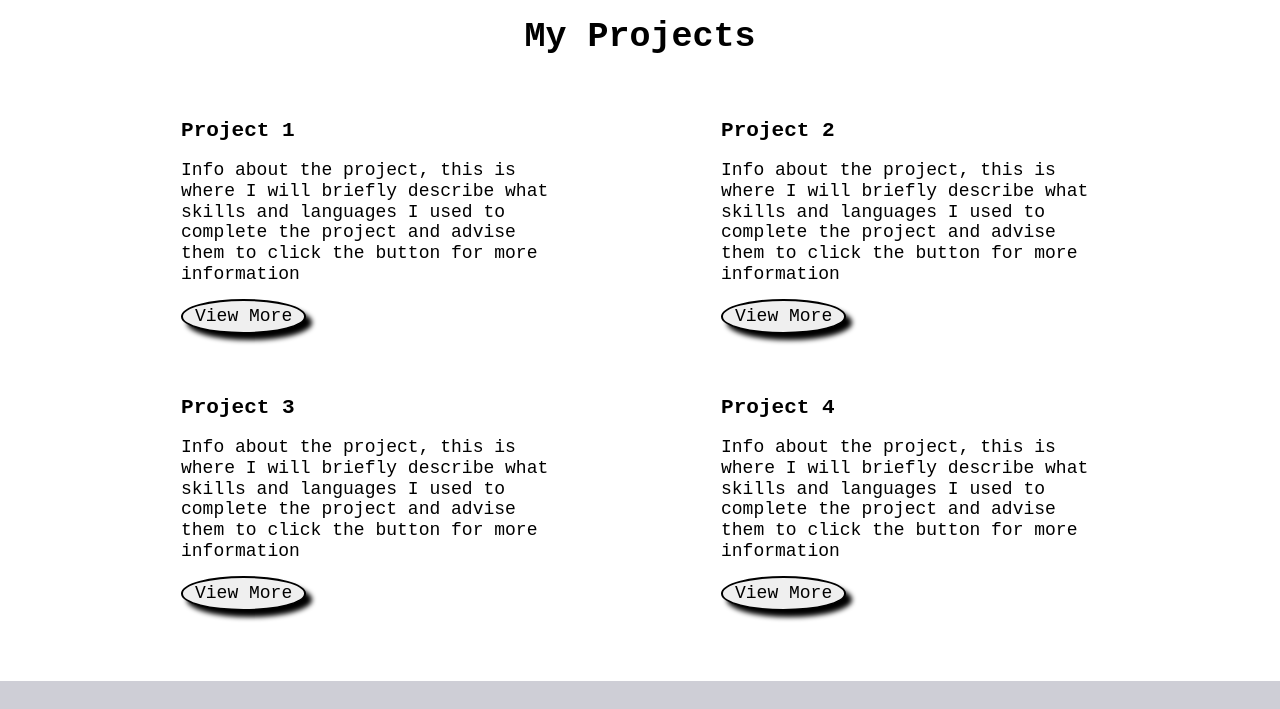
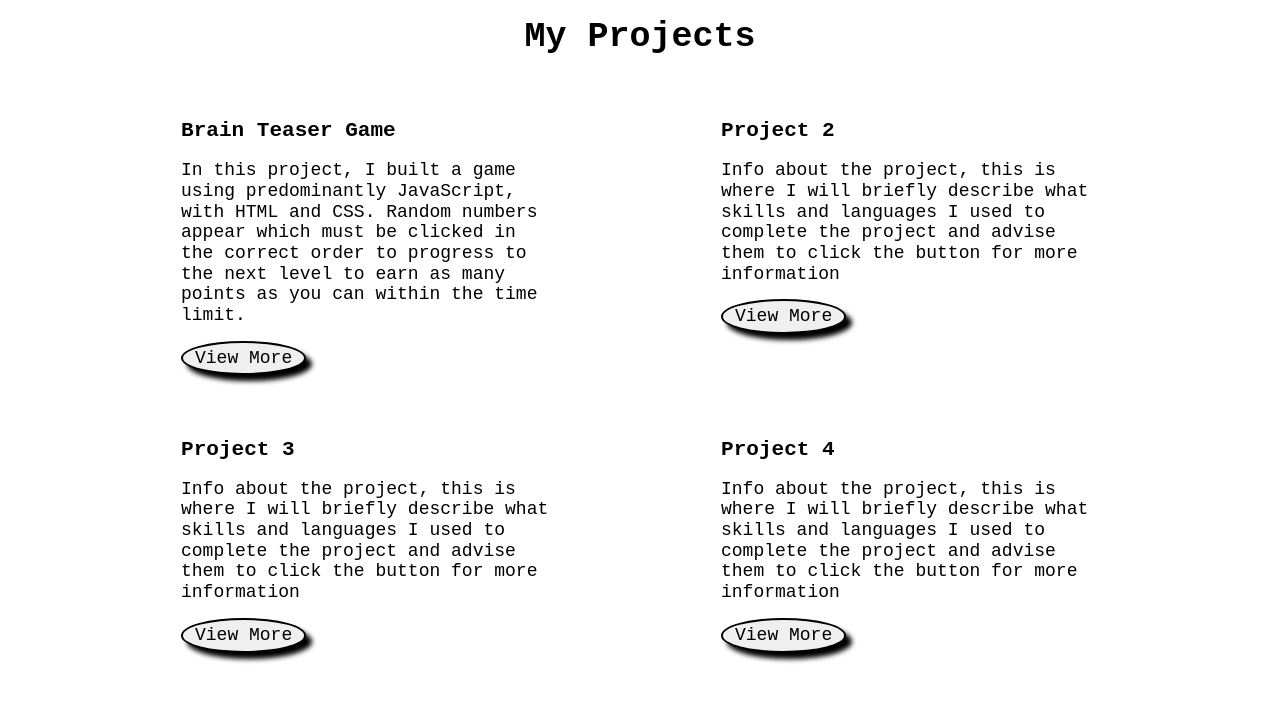
Before and after one commit to MaxGranger97/portfolio, a plain HTML site: page index.html in a window 1280 px wide. Shown: the part 998-1707 px from the top of the page. Drawn offline with Linux system fonts and the light colour scheme.

Commit message:
Added numbers project

```diff
--- a/index.html
+++ b/index.html
@@ -35,9 +35,11 @@
 		<h2><a id="my-projects" class="projects-anchor">My Projects</a></h2>
 		<section class="project-section">
 			<div class="project-div">
-				<h3>Project 1</h3>
-				<p class="project-para">Info about the project, this is where I will briefly describe what skills and languages I used to complete the project and advise them to click the button for more information</p>
-				<button>View More</button>
+				<h3>Brain Teaser Game</h3>
+				<p class="project-para">In this project, I built a game using predominantly JavaScript, with HTML and CSS. Random numbers appear which must be clicked in the correct order to progress to the next level to earn as many points as you can within the time limit.</p>
+				<form action="https://dev.maydenacademy.co.uk/projects/2020Feb/2020-feb-numberGame/">
+					<button type="submit">View More</button>
+				</form>
 			</div>
 			<div class="project-div">
 				<h3>Project 2</h3>
```
